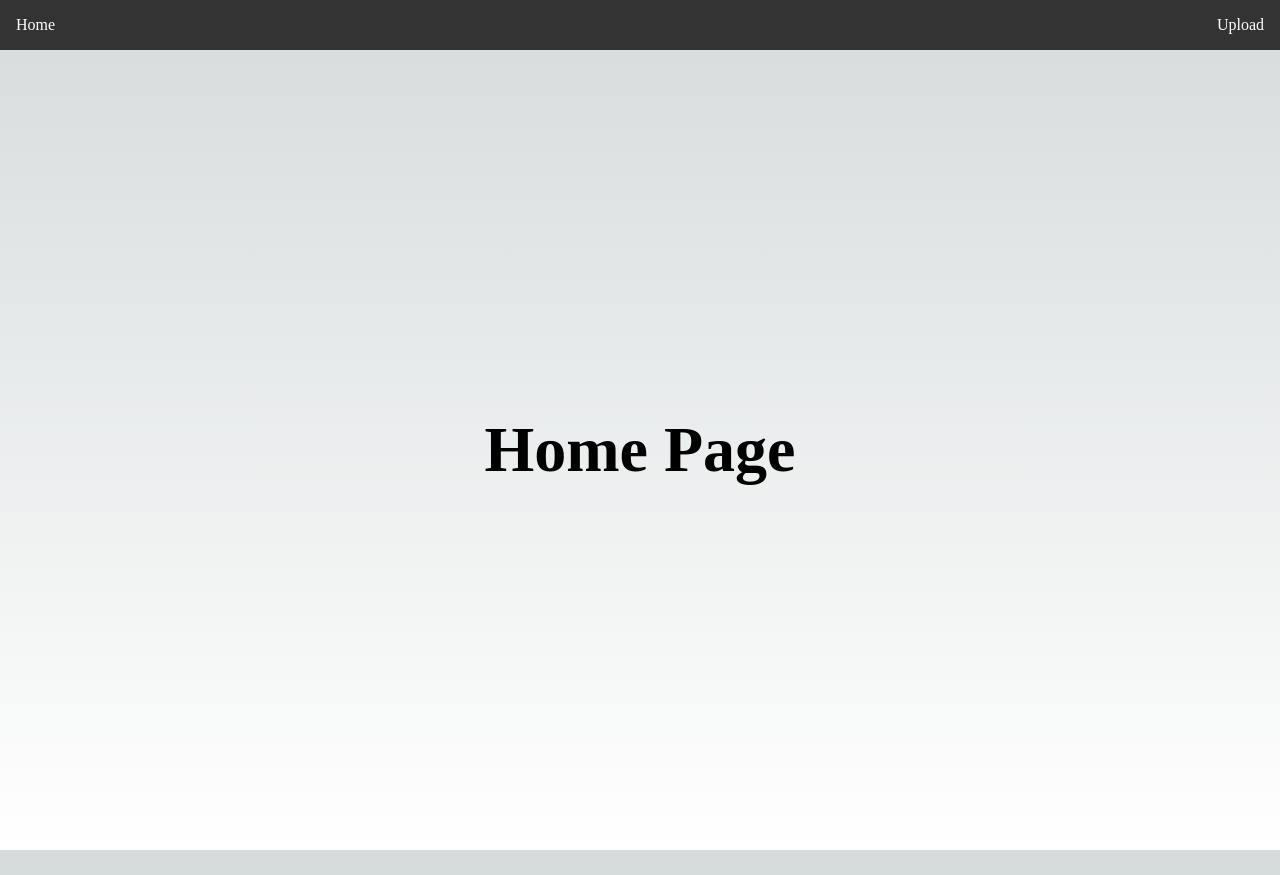
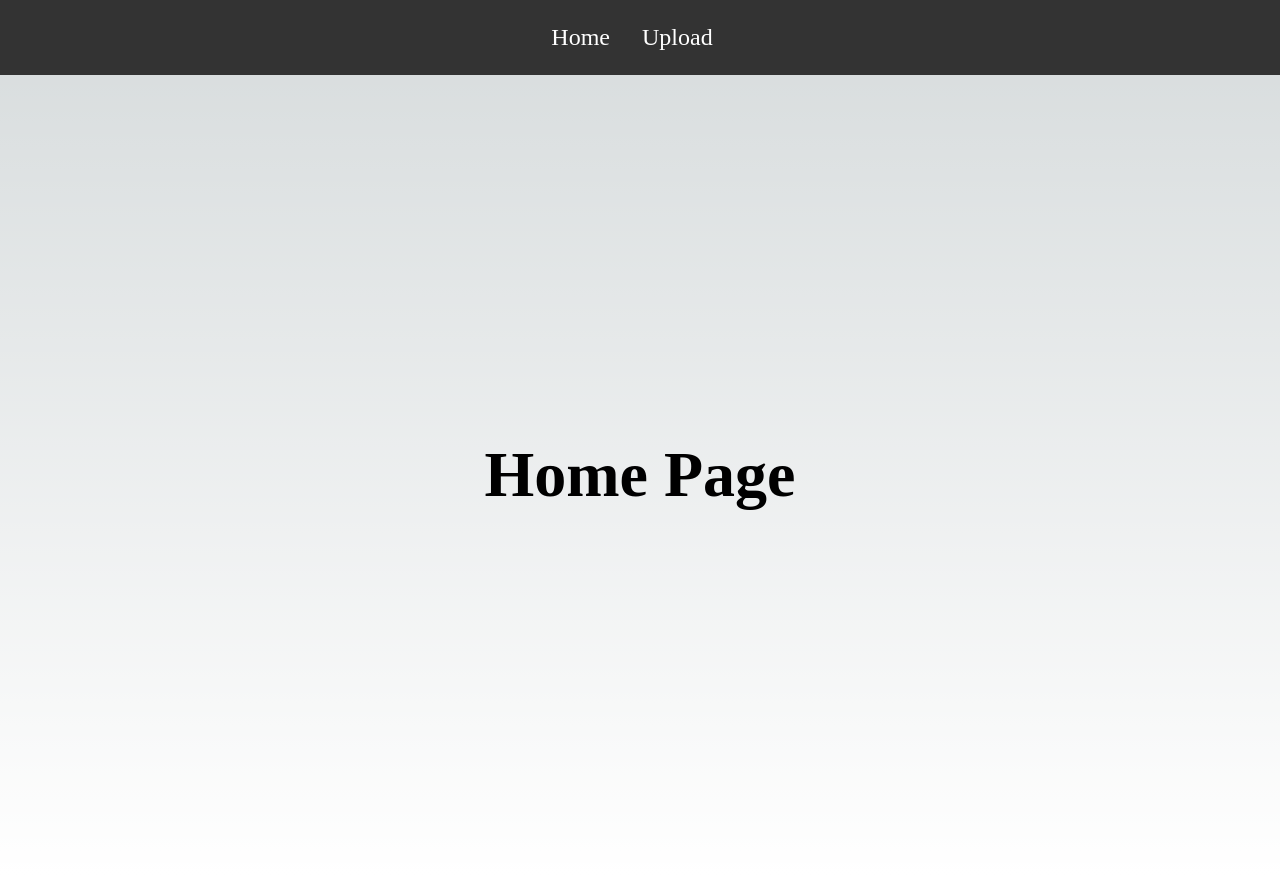
Before and after one commit to jgil325/AI-Audio-Interface, a Next.js app: page / in a window 1280 px wide. Before the commit the page ends 850 px from the top, so only its background shows below. Built offline with nearby package versions, Linux system fonts and the light colour scheme.

Commit message:
updated navbar styling

```diff
--- a/src/components/Navbar.tsx
+++ b/src/components/Navbar.tsx
@@ -1,12 +1,11 @@
 // Navbar.tsx
 import React from "react";
-import Link from "next/link";
 import styled from "styled-components";
 import { useRouter } from "next/router";
 
 export const StyledNav = styled.nav`
   display: flex;
-  justify-content: space-between;
+  justify-content: center;
   align-items: center;
   background-color: #333;
   color: #fff;
@@ -17,6 +16,8 @@ export const StyledLink = styled.a`
   color: #fff;
   text-decoration: none;
   margin-right: 1rem;
+  font-size: 1.5rem;
+  padding: 0.5rem;
 
   &:hover {
     color: #ccc;
@@ -34,21 +35,15 @@ const Navbar: React.FC<Props> = () => {
   const handleUploadClick = () => {
     router.push("/Upload");
   };
-  // const handleListenClick = () => {
-  //   router.push("/Listen");
-  // };
 
   return (
     <StyledNav>
-      <Link onClick={handleHomeClick} href="/">
+      <StyledLink onClick={handleHomeClick} href="/">
         Home
-      </Link>
-      <Link onClick={handleUploadClick} href="/Upload">
+      </StyledLink>
+      <StyledLink onClick={handleUploadClick} href="/Upload">
         Upload
-      </Link>
-      {/* <Link onClick={handleListenClick} href="/Listen">
-        Listen
-      </Link> */}
+      </StyledLink>
     </StyledNav>
   );
 };
```
